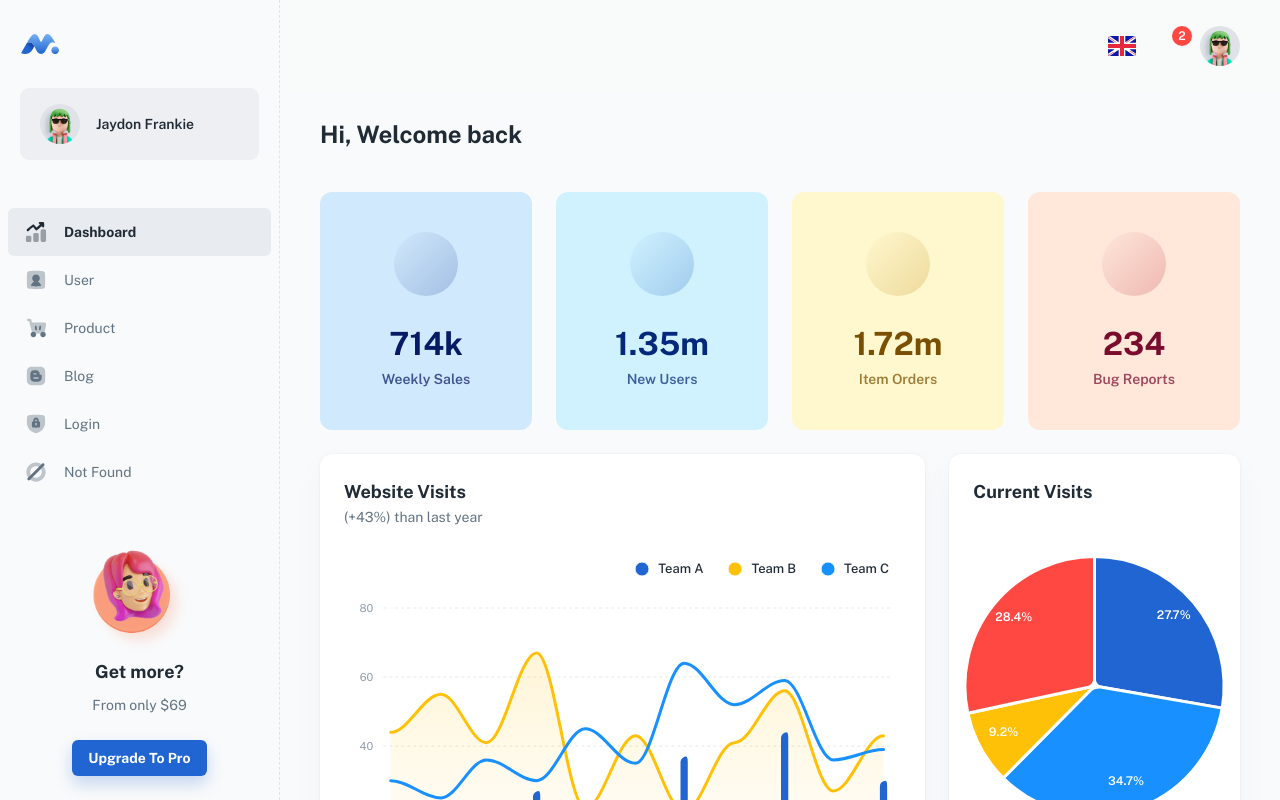
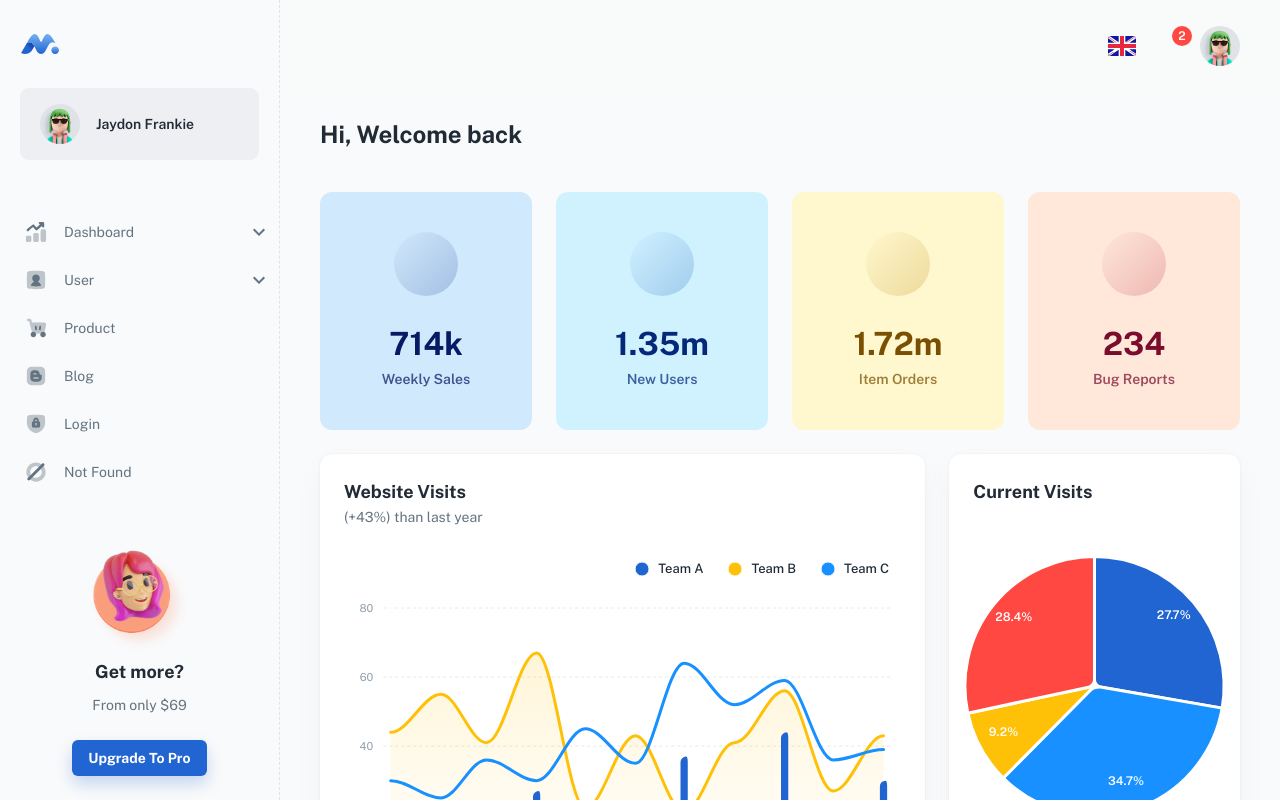
Before and after one commit to crypto-market-bots/indyte, a React (Create React App) app in the folder Web/: page /dashboard/app in a window 1280 px wide. Shown: the top 800 px of the page. Built offline with nearby package versions, Linux system fonts and the light colour scheme; some icons are missing; a web font is replaced by a local one.

Commit message:
dropdown added in dashboard navigations

```diff
--- a/Web/package.json
+++ b/Web/package.json
@@ -42,6 +42,7 @@
     "@emotion/styled": "^11.10.6",
     "@faker-js/faker": "^7.6.0",
     "@iconify/react": "^4.1.0",
+    "@mui/icons-material": "^5.11.16",
     "@mui/lab": "^5.0.0-alpha.103",
     "@mui/material": "^5.11.10",
     "apexcharts": "^3.37.0",
--- a/Web/src/components/nav-section/NavSection.js
+++ b/Web/src/components/nav-section/NavSection.js
@@ -1,11 +1,9 @@
+import { useState } from 'react';
 import PropTypes from 'prop-types';
 import { NavLink as RouterLink } from 'react-router-dom';
-// @mui
-import { Box, List, ListItemText } from '@mui/material';
-//
+import { Box, List, ListItemText, Collapse } from '@mui/material';
+import { ExpandLess, ExpandMore } from '@mui/icons-material';
 import { StyledNavItem, StyledNavItemIcon } from './styles';
-
-// ----------------------------------------------------------------------
 
 NavSection.propTypes = {
   data: PropTypes.array,
@@ -23,14 +21,50 @@ export default function NavSection({ data = [], ...other }) {
   );
 }
 
-// ----------------------------------------------------------------------
-
 NavItem.propTypes = {
   item: PropTypes.object,
 };
 
 function NavItem({ item }) {
-  const { title, path, icon, info } = item;
+  const { title, path, icon, info, children } = item;
+  const [open, setOpen] = useState(false);
+
+  const handleToggle = () => {
+    setOpen((prevOpen) => !prevOpen);
+  };
+
+  if (children) {
+    return (
+      <>
+        <StyledNavItem
+          component="div"
+          onClick={handleToggle}
+          sx={{
+            display: 'flex',
+            alignItems: 'center',
+            cursor: 'pointer',
+            '&.active': {
+              color: 'text.primary',
+              bgcolor: 'action.selected',
+              fontWeight: 'fontWeightBold',
+            },
+          }}
+        >
+          <StyledNavItemIcon>{icon && icon}</StyledNavItemIcon>
+          <ListItemText disableTypography primary={title} />
+          {info && info}
+          {open ? <ExpandLess /> : <ExpandMore />}
+        </StyledNavItem>
+        <Collapse in={open} timeout="auto" unmountOnExit>
+          <List disablePadding>
+            {children.map((child) => (
+              <NavItem key={child.title} item={child} />
+            ))}
+          </List>
+        </Collapse>
+      </>
+    );
+  }
 
   return (
     <StyledNavItem
@@ -45,9 +79,7 @@ function NavItem({ item }) {
       }}
     >
       <StyledNavItemIcon>{icon && icon}</StyledNavItemIcon>
-
       <ListItemText disableTypography primary={title} />
-
       {info && info}
     </StyledNavItem>
   );
--- a/Web/src/layouts/dashboard/nav/config.js
+++ b/Web/src/layouts/dashboard/nav/config.js
@@ -6,15 +6,49 @@ import SvgColor from '../../../components/svg-color';
 const icon = (name) => <SvgColor src={`/assets/icons/navbar/${name}.svg`} sx={{ width: 1, height: 1 }} />;
 
 const navConfig = [
+  // {
+  //   title: 'dashboard',
+  //   path: '/dashboard/app',
+  //   icon: icon('ic_analytics'),
+  // },
+  // {
+  //   title: 'user',
+  //   path: '/dashboard/user',
+  //   icon: icon('ic_user'),
+  // },
   {
     title: 'dashboard',
     path: '/dashboard/app',
     icon: icon('ic_analytics'),
+    children: [
+      {
+        title: 'crm',
+        path: '/dashboard/app/crm',
+        icon: icon('ic_nested1'),
+      },
+      {
+        title: 'dietitian',
+        path: '/dashboard/app/dietitian',
+        icon: icon('ic_nested2'),
+      },
+    ],
   },
   {
     title: 'user',
     path: '/dashboard/user',
     icon: icon('ic_user'),
+    children: [
+      {
+        title: 'customer',
+        path: '/dashboard/user/customer',
+        icon: icon('ic_nested3'),
+      },
+      {
+        title: 'dietitian',
+        path: '/dashboard/user/dietitian',
+        icon: icon('ic_nested4'),
+      },
+    ],
   },
   {
     title: 'product',
```
Also changed, not shown: 2 other files (tests, documents, lock files or other folders).
